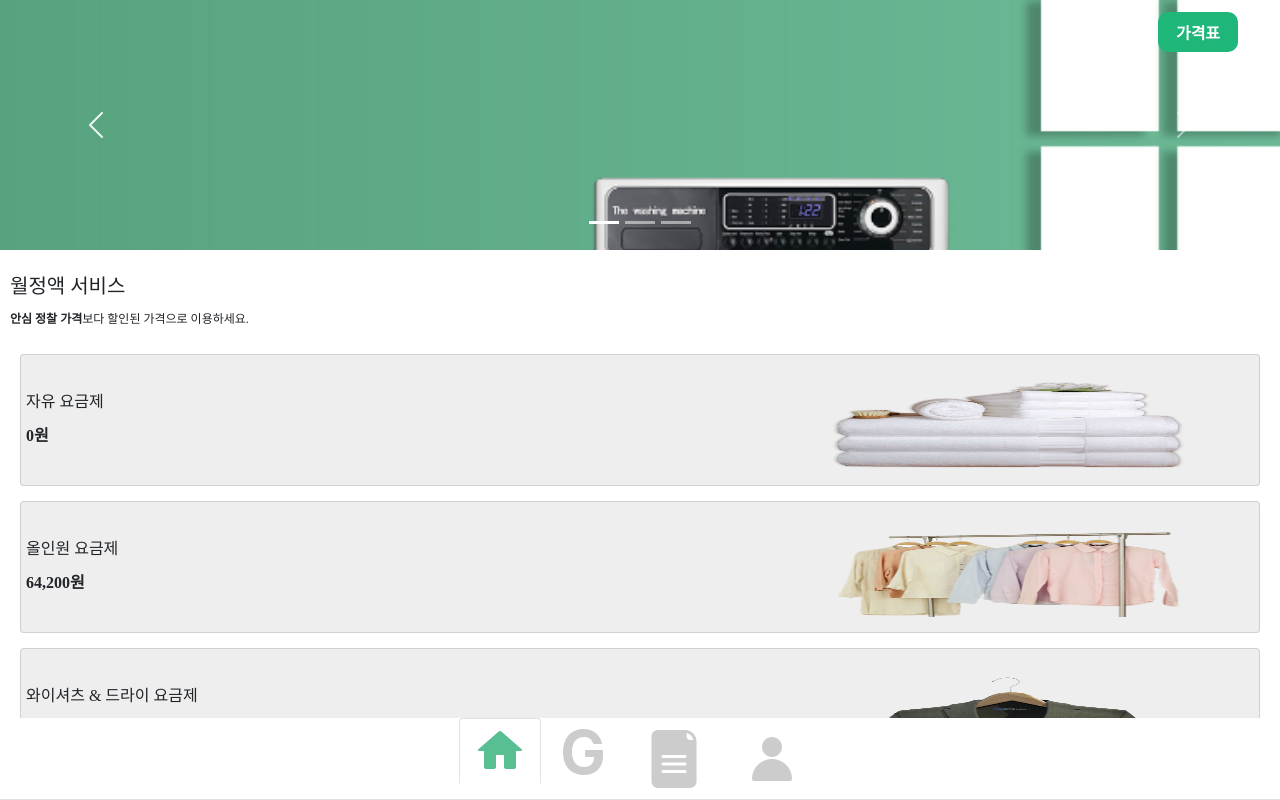
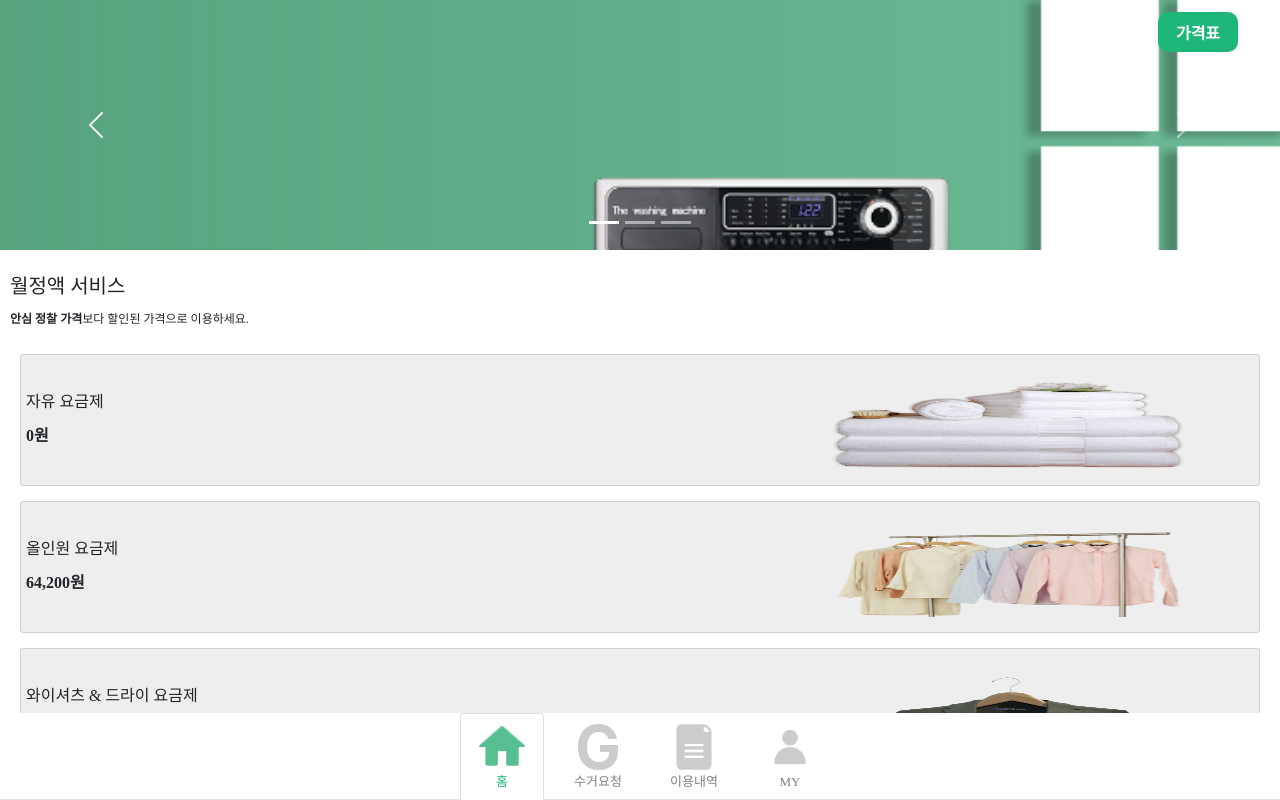
Before and after one commit to hwangseonju/MonitoringBwadrigo, a React (Create React App) app in the folder front/bwadrigo/: page / in a window 1280 px wide. Shown: the top 800 px of the page. Built offline with nearby package versions, Linux system fonts and the light colour scheme; grey boxes are pictures that could not be loaded; a web font is replaced by a local one.

Commit message:
[S06P31S104-249] HOTFIX: front css update
front css update, 수거 신청 페이지 오류 수정

```diff
--- a/front/bwadrigo/src/components/Footer.css
+++ b/front/bwadrigo/src/components/Footer.css
@@ -4,3 +4,18 @@
     width: 100%;
     background-color: white;
 }
+
+.footer_img{
+    width: 50px;
+    height: 50px;
+
+}
+
+.footer_div{
+    font-size: 13px;
+    text-align: center;
+}
+
+.footer_item{
+    padding-left: 12px;
+}
--- a/front/bwadrigo/src/components/Footer.jsx
+++ b/front/bwadrigo/src/components/Footer.jsx
@@ -70,24 +70,28 @@ function Footer(){
     return(
         <div className='footer_container'>
             <Nav className="justify-content-center" variant="tabs" defaultActiveKey={selectTab}>
-                <Nav.Item>
+                <Nav.Item className='footer_item'>
                     <Nav.Link eventKey="/" name="/" onClick={onChange} >
-                        <img src={require(tabStatus.homeTab ? "../img/nav/home-select.png" : "../img/nav/home.png")} name="/" onClick={onChange}/>
+                        <img className='footer_img' src={require(tabStatus.homeTab ? "../img/nav/home-select.png" : "../img/nav/home.png")} name="/" onClick={onChange}/>
+                        <div className='footer_div' style={tabStatus.homeTab ? {color: "#1FB67A"} : {color: "gray"}} >홈</div>
                     </Nav.Link>
                 </Nav.Item>
-                <Nav.Item>
+                <Nav.Item className='footer_item'>
                     <Nav.Link eventKey="/applicationResult" name="/applicationResult" onClick={onChange}>
-                        <img src={require(tabStatus.collectTab ? "../img/nav/collect-select.png" : "../img/nav/collect.png")} name="/applicationResult" onClick={onChange}/>
+                        <img className='footer_img' src={require(tabStatus.collectTab ? "../img/nav/collect-select.png" : "../img/nav/collect.png")} name="/applicationResult" onClick={onChange}/>
+                        <div className='footer_div' style={tabStatus.collectTab ? {color: "#1FB67A"} : {color: "gray"}}>수거요청</div>
                         </Nav.Link>
                 </Nav.Item>
-                <Nav.Item>
+                <Nav.Item className='footer_item'>
                     <Nav.Link eventKey="/usePlan" name="/usePlan" onClick={onChange}>
-                        <img src={require(tabStatus.documentTab ? "../img/nav/document-select.png" : "../img/nav/document.png")} name="/usePlan" onClick={onChange}/>
+                        <img className='footer_img' src={require(tabStatus.documentTab ? "../img/nav/document-select.png" : "../img/nav/document.png")} name="/usePlan" onClick={onChange}/>
+                        <div className='footer_div' style={tabStatus.documentTab ? {color: "#1FB67A"} : {color: "gray"}}>이용내역</div>
                     </Nav.Link>
                 </Nav.Item>
-                <Nav.Item>
+                <Nav.Item className='footer_item'>
                     <Nav.Link eventKey="/profile" name="/profile" onClick={onChange}>
-                        <img src={require(tabStatus.myTab ? "../img/nav/my-select.png" : "../img/nav/my.png")} name="/profile" onClick={onChange}/>
+                        <img className='footer_img' src={require(tabStatus.myTab ? "../img/nav/my-select.png" : "../img/nav/my.png")} name="/profile" onClick={onChange}/>
+                        <div className='footer_div' style={tabStatus.myTab ? {color: "#1FB67A"} : {color: "gray"}}>MY</div>
                     </Nav.Link>
                 </Nav.Item>
             </Nav>
--- a/front/bwadrigo/src/components/collection/Application.jsx
+++ b/front/bwadrigo/src/components/collection/Application.jsx
@@ -53,6 +53,10 @@ function Application(){
 
     const navigate = useNavigate();
     const submit = async () =>{
+        if(!isAddress) {
+            alert("입력하신 주소가 없습니다.");
+            window.location.href = "/myInfo";
+        }
         let Authorization = localStorage.getItem("authorization")
         let RefreshToekn = localStorage.getItem("refreshtoken")
         let list = [];
@@ -98,7 +102,7 @@ function Application(){
                 :
                 <div>
                     <h2>입력된 주소가 없습니다.</h2>
-                    <Button variant='success' className='button'>주소 입력하러 가기!</Button>
+                    <Button variant='success' className='button' href='/myInfo'>주소 입력하러 가기!</Button>
                 </div>
                 }
             </Card>
--- a/front/bwadrigo/src/components/collection/ApplicationDetail.jsx
+++ b/front/bwadrigo/src/components/collection/ApplicationDetail.jsx
@@ -77,7 +77,7 @@ function ApplicationDetail() {
         "RefreshToken" : RefreshToekn
       }
     }).then((res) => {
-      alert("철회 신청 되어습니다.");
+      alert("철회 신청 되었습니다.");
       window.location.reload();
     });
     // console.log(e.target.name)
--- a/front/bwadrigo/src/components/usePlan/MemberPlan.jsx
+++ b/front/bwadrigo/src/components/usePlan/MemberPlan.jsx
@@ -96,27 +96,23 @@ function MemberPlan() {
         },
       })
         .then((res) => {
-          console.log(res);
-          setMemberList(res.data);
-          axios({
-            method: "get",
-            url: "/v1/api/plan",
-            headers: {
-              Authorization: Authorization,
-              RefreshToken: RefreshToekn,
-            },
-          }).then((res) => {
-            console.log(res);
-            setApplyList(res.data);
-            localStorage.setItem("applyeMontPlan", res.data.monthPlanId);
-
-            axios.get(`/v1/api/plan/month/${res.data.monthPlanId}`).then((plan) => {
-              // startDate()
-              // endDate()
-              console.log(plan);
-              setPlan(plan.data);
-            });
-          });
+          setMemberList(res.data)
+          async function getPlan(){
+            await axios({
+                method: "get",
+                url : "/v1/api/plan",
+                headers : {
+                    "Authorization" : Authorization,
+                    "RefreshToken" : RefreshToekn
+                }
+            }).then((res)=>{
+              setApplyList(res.data)
+                }
+            ).catch((err)=>{
+                window.location.href="/pleaseService"
+            })
+        }
+        getPlan();
         })
         .catch((err) => {
           console.log(err);
@@ -316,7 +312,7 @@ function MemberPlan() {
                 </Row>
                 <Row>
                   <Col style={{ textAlign: "right" }}>
-                    <a href="@">안심 정찰 가격표 보기</a>
+                    <a href="/laundryPlan">안심 정찰 가격표 보기</a>
                   </Col>
                 </Row>
               </div>
--- a/front/bwadrigo/src/components/usePlan/PlanTypeHeader.jsx
+++ b/front/bwadrigo/src/components/usePlan/PlanTypeHeader.jsx
@@ -50,6 +50,21 @@ function PlanTypeHeader() {
   });
 
   useEffect(() => {
+    let Authorization = localStorage.getItem("authorization");
+    let RefreshToekn = localStorage.getItem("refreshtoken");
+    async function getPlan(){
+      await axios({
+        method: "get",
+        url: "/v1/api/plan",
+        headers: {
+          Authorization: Authorization,
+          RefreshToken: RefreshToekn,
+        }
+      }).then((res) => {
+        setUsePlan(res.data.monthPlanId)
+      })
+    }
+    getPlan();
     axios.get("/v1/api/plan/month/list").then((res) => {
       console.log(res);
       setPlanList(res.data);
--- a/front/bwadrigo/src/components/usePlan/SurveyTermination.jsx
+++ b/front/bwadrigo/src/components/usePlan/SurveyTermination.jsx
@@ -6,12 +6,16 @@ import styles from "./UsePlan.css";
 
 function SurveyTermination() {
   const goFinish = useCallback(async (e) => {
+    if(reason == "") {
+      alert("사유를 선택해주세요.");
+      return;
+    }
     let Authorization = localStorage.getItem("authorization");
     let RefreshToekn = localStorage.getItem("refreshtoken");
     await axios({
       method: "delete",
       url: "/v1/api/plan",
-      data: reason,
+      data: {reason: reason},
       headers: {
         Authorization: Authorization,
         RefreshToken: RefreshToekn,
```
